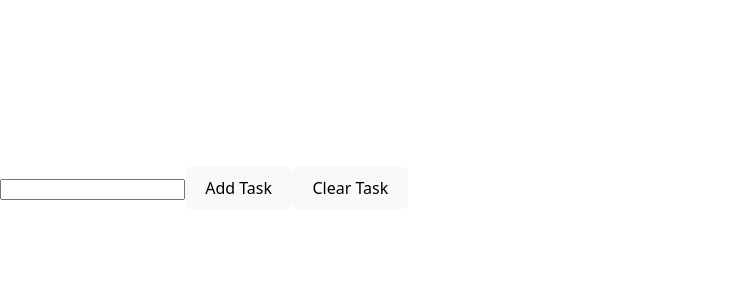
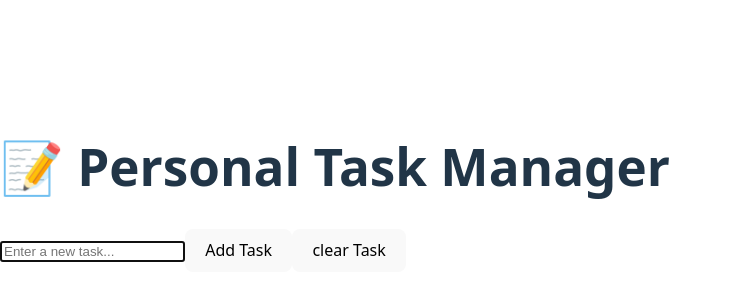
Before and after one commit to rodas-awgichew/task-manager-app, a React (Vite) app in the folder task-manager/: page / in a window 1280 px wide. Shown: the part 212-512 px from the top of the page, without its empty margins (0-732 px from the left). Built offline with nearby package versions, Linux system fonts and the light colour scheme.

Commit message:
context created.

```diff
--- a/task-manager/src/App.jsx
+++ b/task-manager/src/App.jsx
@@ -1,18 +1,16 @@
-// import { useState } from 'react'
-// import reactLogo from './assets/react.svg'
-// import viteLogo from '/vite.svg'
-// import './App.css'
-import TaskInput from './components/TaskInput';
-
-function App() {
+import { TaskProvider } from "./context/TaskContext";
+import TaskInput from "./components/TaskInput";
 
 
+export default function App() {
   return (
-    <>
-    <TaskInput/>
+    <TaskProvider>
+      <div className="max-w-xl mx-auto p-16">
+        <h1 className="text-2xl font-bold mb-4 p-15">📝 Personal Task Manager</h1>
+        <TaskInput />
 
-    </>
-  )
+
+      </div>
+    </TaskProvider>
+  );
 }
-
-export default App
--- a/task-manager/src/components/TaskInput.jsx
+++ b/task-manager/src/components/TaskInput.jsx
@@ -1,30 +1,42 @@
-import React, { useReducer } from 'react';
+import { useRef, useState, useEffect } from "react";
+import { useTasks } from "../context/TaskContext";
 
-const taskReducer = (state, action) => {
-    switch (action.type) {
-        case 'SET_TASK':
-            return action.payload;
-        case 'CLEAR_TASK':
-            return '';
-        default:
-            return state; // Return the current state as the default case
-    }
-};
+export default function TaskInput() {
+  const { dispatch } = useTasks();
+  const [input, setInput] = useState("");
+  const inputRef = useRef(null);
 
-const TaskInput = () => {
-    const [task, dispatch] = useReducer(taskReducer, '');
 
-    return (
-        <div>
-            <input
-                type="text"
-                onChange={(e) => dispatch({ type: 'SET_TASK', payload: e.target.value })}
-                value={task} // Correctly bind the task variable
-            />
-            <button onClick={(e) => dispatch({ type: 'SET_TASK'})}>Add Task</button>
-            <button onClick={() => dispatch({ type: 'CLEAR_TASK' })}>Clear Task</button>
-        </div>
-    );
-};
+  useEffect(() => {
+    inputRef.current.focus();
+  }, []);
 
-export default TaskInput;
+  const addTask = () => {
+    if (!input.trim()) return;
+    dispatch({ type: "ADD_TASK", payload: input });
+    setInput("");
+    inputRef.current.focus();
+  };
+  const ClearTask = () => {
+    setInput("");
+    inputRef.current.focus();
+  }
+
+  return (
+    <div >
+      <input
+        ref={inputRef}
+        type="text"
+        value={input}
+        onChange={(e) => setInput(e.target.value)}
+        placeholder="Enter a new task..."
+      />
+      <button onClick={addTask}>
+        Add Task
+      </button>
+      <button onClick={ClearTask}>
+        clear Task
+      </button>
+    </div>
+  );
+}
--- /dev/null
+++ b/task-manager/src/context/TaskContext.jsx
@@ -0,0 +1,43 @@
+import { createContext, useReducer, useContext, useEffect } from "react";
+
+const TaskContext = createContext();
+
+const initialState = JSON.parse(localStorage.getItem("tasks")) || [];
+
+function taskReducer(state, action) {
+  switch (action.type) {
+    case "ADD_TASK":
+      return [...state, { id: Date.now(), text: action.payload, done: false, highlighted: false }];
+    case "TOGGLE_TASK":
+      return state.map(task =>
+        task.id === action.payload ? { ...task, done: !task.done } : task
+      );
+    case "DELETE_TASK":
+      return state.filter(task => task.id !== action.payload);
+    case "HIGHLIGHT_TASK":
+      return state.map(task =>
+        task.id === action.payload ? { ...task, highlighted: true } : task
+      );
+    default:
+      return state;
+  }
+}
+
+export function TaskProvider({ children }) {
+  const [tasks, dispatch] = useReducer(taskReducer, initialState);
+
+  // Persist to localStorage
+  useEffect(() => {
+    localStorage.setItem("tasks", JSON.stringify(tasks));
+  }, [tasks]);
+
+  return (
+    <TaskContext.Provider value={{ tasks, dispatch }}>
+      {children}
+    </TaskContext.Provider>
+  );
+}
+
+export function useTasks() {
+  return useContext(TaskContext);
+}
```
